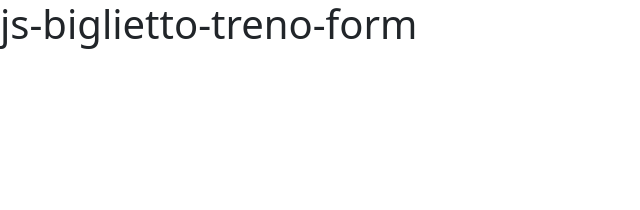
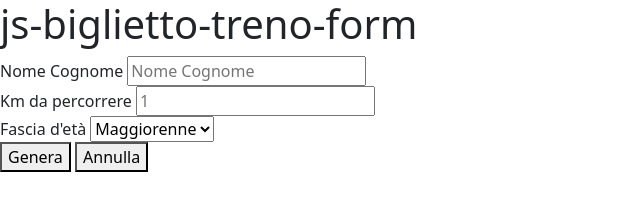
Before and after one commit to TiffanyElizabeth/js-biglietto-treno-form, a plain HTML site: page index.html in a window 1280 px wide. Shown: the whole page, without its empty margins (0-640 px from the left). Drawn offline with nearby package versions, Linux system fonts and the light colour scheme.

Commit message:
milestone 1 html

```diff
--- a/index.html
+++ b/index.html
@@ -10,6 +10,35 @@
 </head>
 <body>
     <h1>js-biglietto-treno-form</h1>
+
+    <!-- form 1 - calcola prezzo -->
+     <form id="calculate-ticket-price">
+        <div>
+            <label for="full-name">Nome Cognome</label>
+            <input id="full-name" type="text" placeholder="Nome Cognome" required>
+        </div>
+        <div>
+            <label for="journey-length">Km da percorrere</label>
+            <input id="journey-length" type="number" min="1" placeholder="1" required>
+        </div>
+        <div>
+            <label for="age-bracket">Fascia d'età</label>
+            <select id="age-bracket">
+                <option value="standard">Maggiorenne</option>
+                <option value="minor">Minorenne</option>
+                <option value="senior">Senior</option>
+            </select>
+        </div>
+        <div>
+            <button type="submit">Genera</button>
+            <button type="reset">Annulla</button>
+        </div>
+     </form>
+    <!-- / form 1 - calcola prezzo -->
+
+    <!-- form 2 - tuo biglietto -->
+    <!-- / form 2 - tuo biglietto -->
+
   <script src="script.js"></script>
 </body>
 </html>
```
